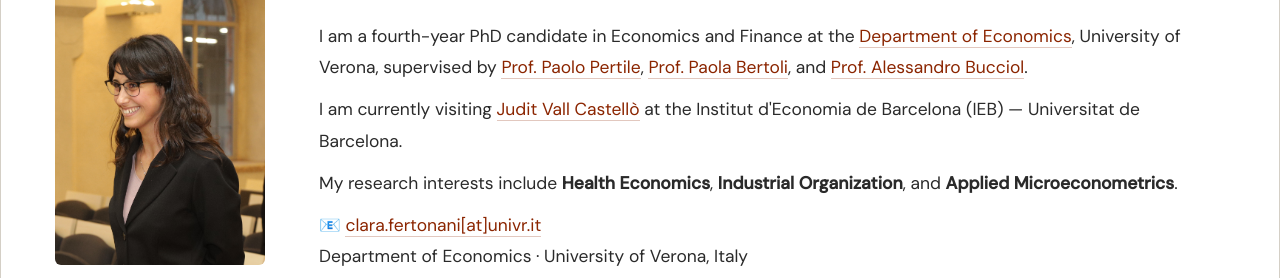
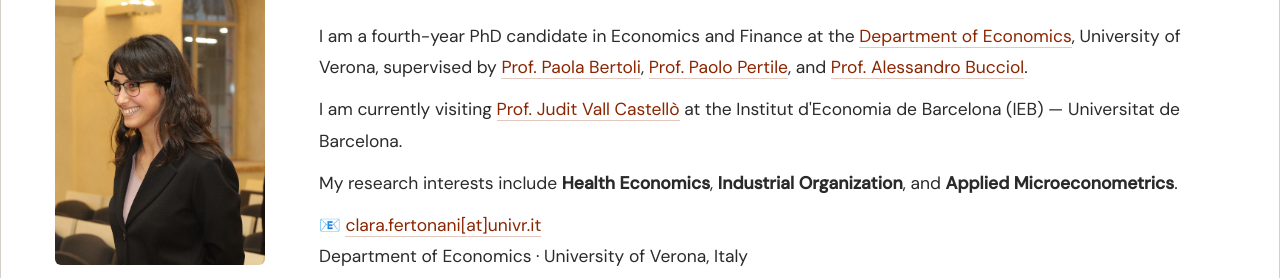
Before and after one commit to clara-fertonani/clara-fertonani.github.io, a plain HTML site: page index.html in a window 1280 px wide. Shown: the part 256-534 px from the top of the page. Drawn offline with nearby package versions, Linux system fonts and the light colour scheme.

Commit message:
Update index.html

```diff
--- a/index.html
+++ b/index.html
@@ -157,12 +157,12 @@ footer a:hover { color: var(--ink); }
         I am a fourth-year PhD candidate in Economics and Finance at the
         <a href="https://www.dse.univr.it/">Department of Economics</a>,
         University of Verona, supervised by
-        <a href="https://www.dse.univr.it/?ent=persona&id=3990">Prof. Paolo Pertile</a>,
-        <a href="https://sites.google.com/site/bertolipaolam/">Prof. Paola Bertoli</a>, and
+        <a href="https://sites.google.com/site/bertolipaolam/">Prof. Paola Bertoli</a>,
+        <a href="https://www.dse.univr.it/?ent=persona&id=3990">Prof. Paolo Pertile</a>, and
         <a href="https://sites.google.com/site/abucciol/">Prof. Alessandro Bucciol</a>.
       </p>
       <p class="hero-bio" style="margin-top:0.6rem;">
-        I am currently visiting <a href="https://www.juditvall.com/">Judit Vall Castellò</a> at the Institut d'Economia de Barcelona (IEB) — Universitat de Barcelona.
+        I am currently visiting <a href="https://www.juditvall.com/">Prof. Judit Vall Castellò</a> at the Institut d'Economia de Barcelona (IEB) — Universitat de Barcelona.
       </p>
       <p class="hero-bio" style="margin-top:0.6rem;">
         My research interests include
```
